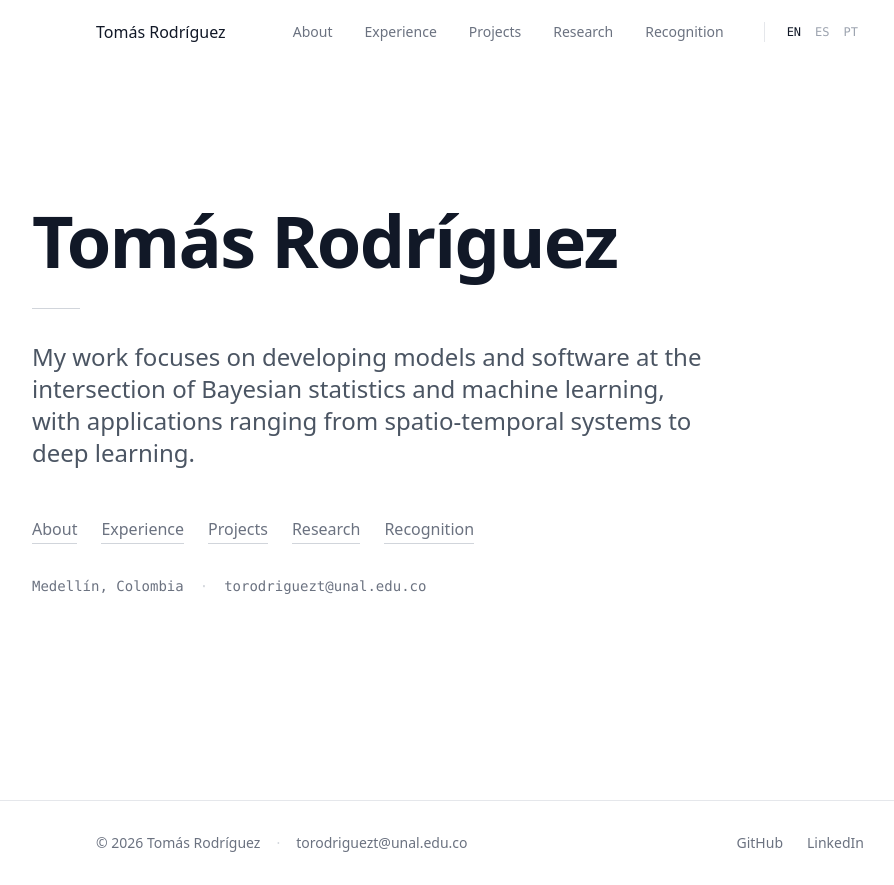
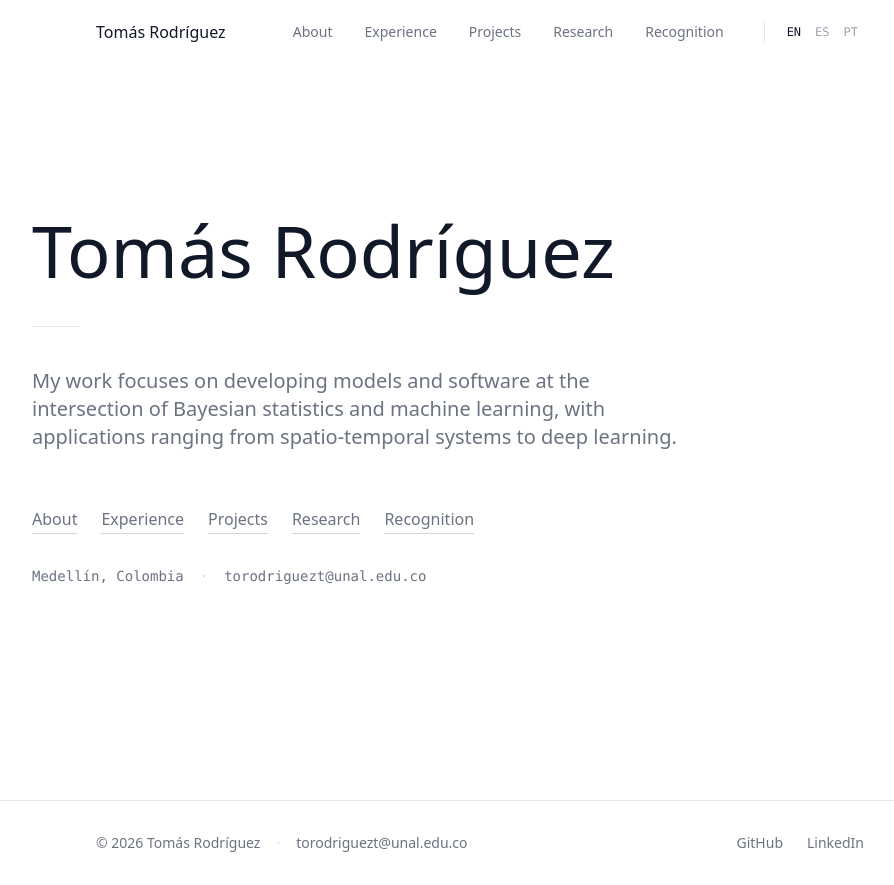
Before and after one commit to torodriguezt/portafolio, a Next.js app: page / in a window 1280 px wide. Shown: the whole page, without its empty margins (160-1054 px from the left). Built offline with nearby package versions, Linux system fonts and the light colour scheme.

Commit message:
feat: update Hero component styles for improved readability and aesthetics

```diff
--- a/components/hero.tsx
+++ b/components/hero.tsx
@@ -43,18 +43,18 @@ export default function Hero() {
           animate={{ opacity: 1, y: 0 }}
           transition={{ duration: 0.8, ease: "easeOut" }}
         >
-          <h1 className="text-5xl sm:text-6xl lg:text-7xl font-bold tracking-tight text-gray-900">
+          <h1 className="text-5xl sm:text-6xl lg:text-7xl font-light tracking-normal text-gray-900">
             Tom{"á"}s Rodr{"í"}guez
           </h1>
 
-          <div className="w-12 h-px bg-gray-300 my-8" />
+          <div className="w-12 h-px bg-gray-200 my-10" />
 
-          <p className="text-xl sm:text-2xl text-gray-600 leading-relaxed max-w-2xl">
+          <p className="text-lg sm:text-xl text-gray-500 leading-relaxed max-w-2xl">
             {text.tagline}
           </p>
 
           {/* Navigation links */}
-          <div className="flex flex-wrap gap-x-6 gap-y-2 mt-12">
+          <div className="flex flex-wrap gap-x-6 gap-y-2 mt-14">
             {links.map((link) => (
               <Link
                 key={link.href}
```
